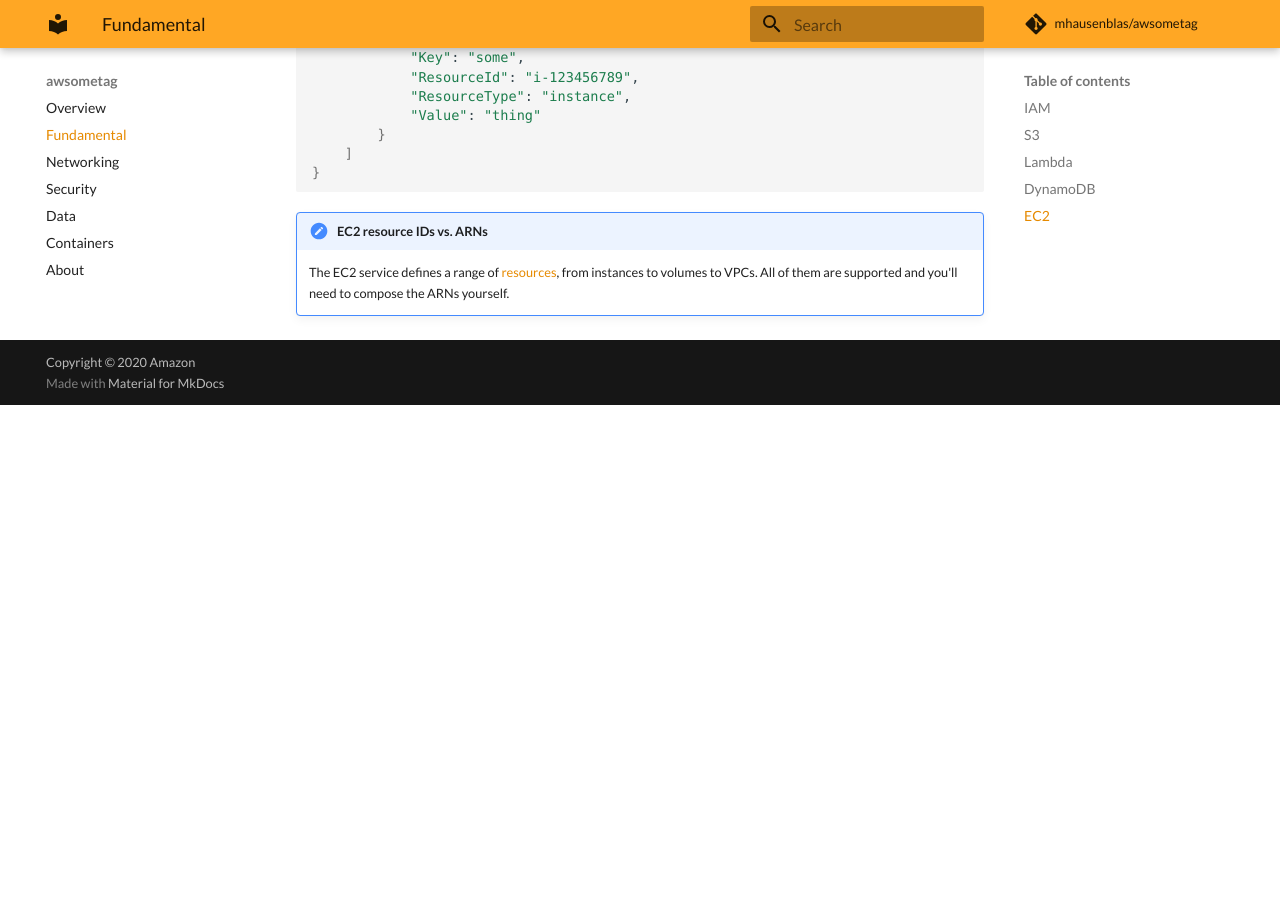
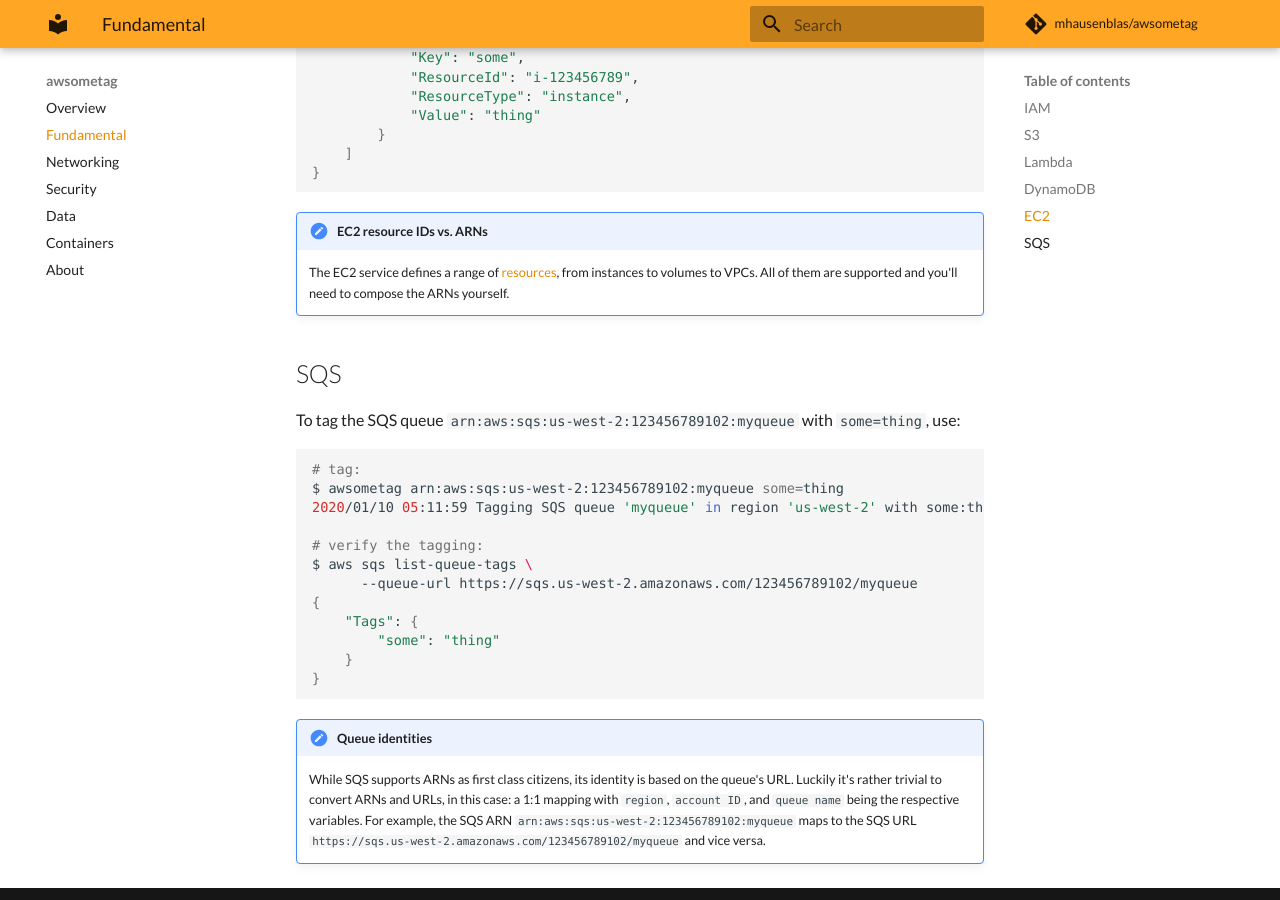
Before and after one commit to mhausenblas/awsometag, an MkDocs documentation site: the page built from docs/fundamental.md, in a window 1280 px wide and 900 px high, scrolled down 2965 px. Built offline with MkDocs 1.6.1 and Material for MkDocs 9.7.7, drawn with Linux system fonts in a browser that asks for light colours; some web fonts are replaced; comment, search, counter and statistics services are not loaded; before the commit the page ends 3370 px from its top, so only the background shows below that.

Commit message:
updates fundamental docs with SQS
Signed-off-by: Michael Hausenblas <hausenbl@amazon.com>

````diff
--- a/docs/fundamental.md
+++ b/docs/fundamental.md
@@ -149,3 +149,31 @@ $ aws ec2 describe-tags \
     The EC2 service defines a range of
     [resources](https://docs.aws.amazon.com/IAM/latest/UserGuide/list_amazonec2.html#amazonec2-resources-for-iam-policies),
     from instances to volumes to VPCs. All of them are supported and you'll need to compose the ARNs yourself.
+
+
+## SQS
+
+To tag the SQS queue `arn:aws:sqs:us-west-2:123456789102:myqueue` with `some=thing`, use:
+
+```sh
+# tag:
+$ awsometag arn:aws:sqs:us-west-2:123456789102:myqueue some=thing
+2020/01/10 05:11:59 Tagging SQS queue 'myqueue' in region 'us-west-2' with some:thing
+
+# verify the tagging:
+$ aws sqs list-queue-tags \
+      --queue-url https://sqs.us-west-2.amazonaws.com/123456789102/myqueue
+{
+    "Tags": {
+        "some": "thing"
+    }
+}
+```
+
+!!! note "Queue identities"
+    While SQS supports ARNs as first class citizens, its identity is based on
+    the queue's URL. Luckily it's rather trivial to convert ARNs and URLs, in this
+    case: a 1:1 mapping with `region`, `account ID`, and `queue name` being the
+    respective variables. For example, the SQS ARN `arn:aws:sqs:us-west-2:123456789102:myqueue`
+    maps to the SQS URL `https://sqs.us-west-2.amazonaws.com/123456789102/myqueue`
+    and vice versa.
````
Also changed, not shown: docs/index.md (+1 -0 lines).
